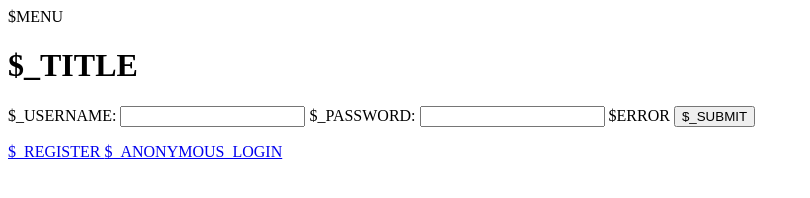
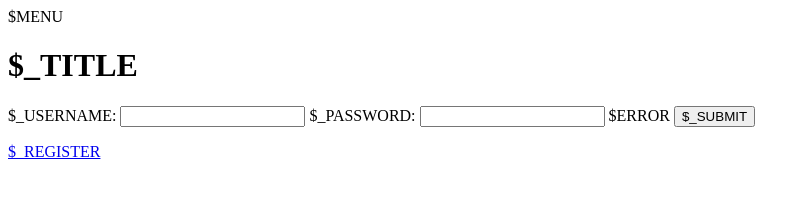
Before and after one commit to quirinpa/tty.pt, a plain HTML site: page templates/login.html in a window 1280 px wide. Shown: the whole page, without its empty margins (0-810 px from the left). Drawn offline with Linux system fonts and the light colour scheme.

Commit message:
fixup! fixup! fixup! fixup! fixup! Cookie based authentication

```diff
--- a/templates/login.html
+++ b/templates/login.html
@@ -19,8 +19,4 @@
 	<a class="btn" href="/e/register">
 		$_REGISTER
 	</a>
-
-	<a class="btn" href="https://anonymous:anonymous@tty.pt/e/user">
-		$_ANONYMOUS_LOGIN
-	</a>
 </body>
```
Also changed, not shown: templates/register.html (+0 -4 lines), 4 other files.
